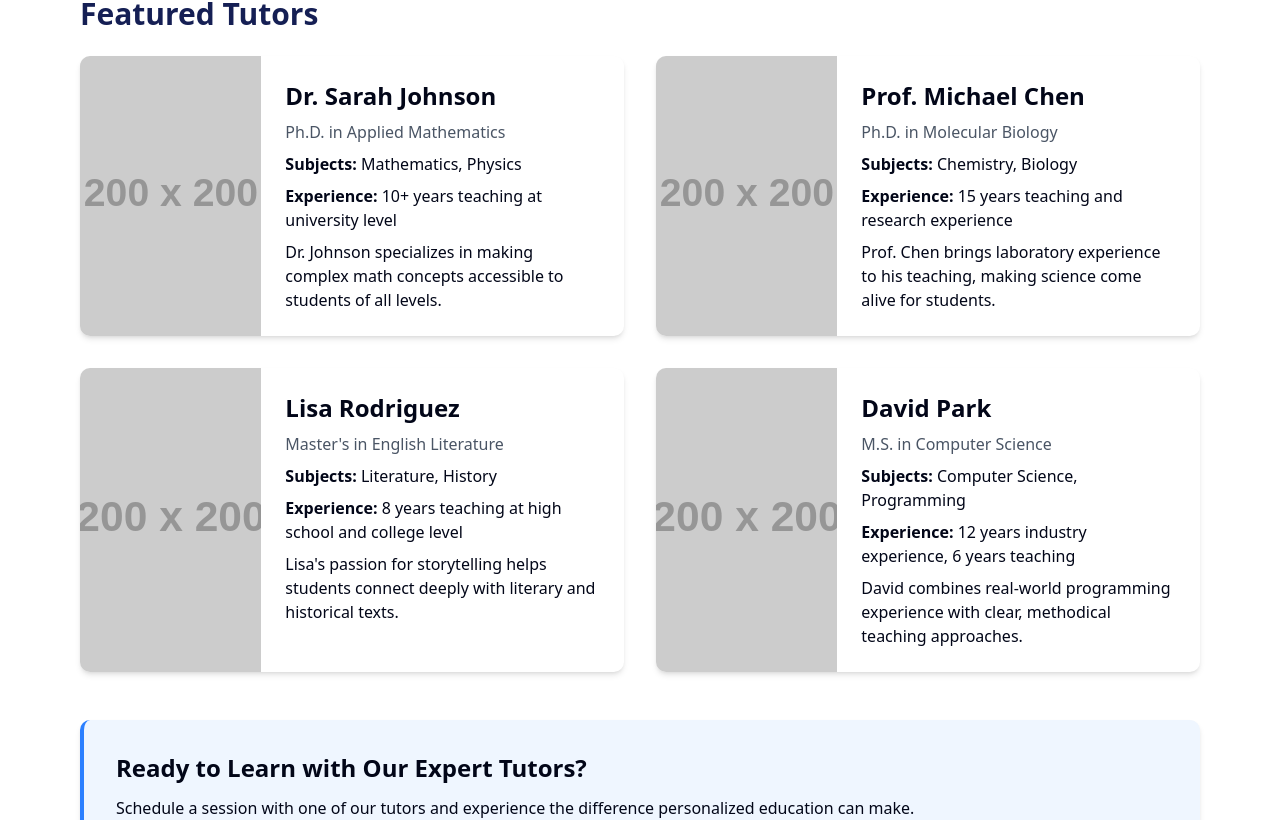
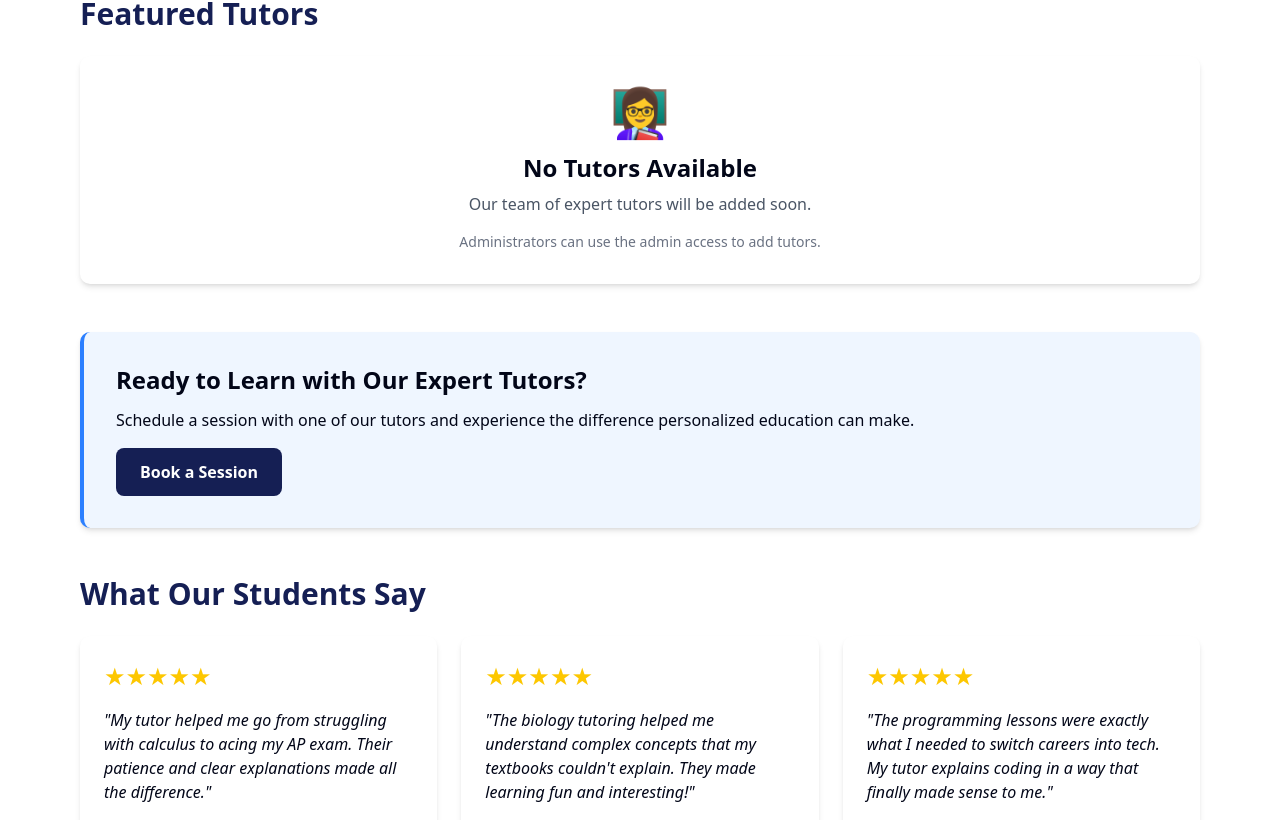
Before and after one commit to GavinCopley/svelte1, a SvelteKit app: page /tutors in a window 1280 px wide. Shown: the part 700-1520 px from the top of the page. Built offline with nearby package versions, Linux system fonts and the light colour scheme.

Commit message:
removed tutors without messing up admin console

```diff
--- a/src/routes/tutors/+page.svelte
+++ b/src/routes/tutors/+page.svelte
@@ -1,59 +1,8 @@
 <script>
   import { onMount } from 'svelte';
 
-  // Use let so we can push new tutors
-  let tutors = [
-    {
-      id: 1,
-      name: "Dr. Sarah Johnson",
-      subjects: ["Mathematics", "Physics"],
-      education: "Ph.D. in Applied Mathematics",
-      experience: "10+ years teaching at university level",
-      bio: "Dr. Johnson specializes in making complex math concepts accessible to students of all levels.",
-      image: "https://placehold.co/200x200?text=SJ"
-    },
-    {
-      id: 2,
-      name: "Prof. Michael Chen",
-      subjects: ["Chemistry", "Biology"],
-      education: "Ph.D. in Molecular Biology",
-      experience: "15 years teaching and research experience",
-      bio: "Prof. Chen brings laboratory experience to his teaching, making science come alive for students.",
-      image: "https://placehold.co/200x200?text=MC"
-    },
-    {
-      id: 3,
-      name: "Lisa Rodriguez",
-      subjects: ["Literature", "History"],
-      education: "Master's in English Literature",
-      experience: "8 years teaching at high school and college level",
-      bio: "Lisa's passion for storytelling helps students connect deeply with literary and historical texts.",
-      image: "https://placehold.co/200x200?text=LR"
-    },
-    {
-      id: 4,
-      name: "David Park",
-      subjects: ["Computer Science", "Programming"],
-      education: "M.S. in Computer Science",
-      experience: "12 years industry experience, 6 years teaching",
-      bio: "David combines real-world programming experience with clear, methodical teaching approaches.",
-      image: "https://placehold.co/200x200?text=DP"
-    }
-  ];
-
-  // Optional: persist to localStorage so added tutors stick around on refresh
-  const LS_KEY = 'wiseowl:tutors';
-  onMount(() => {
-    // First: Load tutors from localStorage
-    try {
-      const saved = JSON.parse(localStorage.getItem(LS_KEY) || 'null');
-      if (Array.isArray(saved) && saved.length) tutors = saved;
-    } catch {}
-  });
-
-  function persist() {
-    try { localStorage.setItem(LS_KEY, JSON.stringify(tutors)); } catch {}
-  }
+  // Initialize empty tutors array
+  let tutors = [];
 
   // Add Tutor form state
   let showForm = false;
@@ -110,7 +59,6 @@
       image: form.image.trim() || `https://placehold.co/200x200?text=${encodeURIComponent(form.name.split(' ').map(n=>n[0]||'').join('').toUpperCase())}`
     };
     tutors = [newTutor, ...tutors]; // add to top
-    persist();
     resetForm();
     showForm = false;
   }
@@ -118,20 +66,25 @@
   // -------- Password modal actions --------
   function openAddTutor() {
     if (!adminAuthed) {
+      console.log('[Admin Modal] Opening password verification modal');
       showPasswordModal = true;
       return;
     }
+    console.log('[Admin Modal] User already authenticated, toggling form');
     showForm = !showForm;
   }
 
   function confirmPassword() {
+    console.log('[Admin Auth] Attempting password verification');
     if (tempPassword === '83120258808') {
+      console.log('[Admin Auth] SUCCESS: Password verified correctly');
       adminAuthed = true;
       pwdError = '';
       tempPassword = '';
       showPasswordModal = false;
       showForm = true; // go straight to the form after success
     } else {
+      console.log('[Admin Auth] FAILED: Incorrect password entered');
       pwdError = 'Incorrect password';
     }
   }
@@ -143,6 +96,7 @@
   }
 
   function handleModalKey(e) {
+    console.log(`[Admin Modal Key] Modal key pressed: "${e.key}"`);
     if (e.key === 'Enter') confirmPassword();
     if (e.key === 'Escape') closeModal();
   }
@@ -154,27 +108,27 @@
   let lastKeyTime = 0;
 
   onMount(() => {
-    // First: Load tutors from localStorage
-    try {
-      const saved = JSON.parse(localStorage.getItem(LS_KEY) || 'null');
-      if (Array.isArray(saved) && saved.length) tutors = saved;
-    } catch {}
-
-    // Second: Set up keyboard listener for admin sequence
+    // Set up keyboard listener for admin sequence
     const listener = (e) => {
       const now = Date.now();
       if (now - lastKeyTime > MAX_GAP_MS) {
         typedBuffer = '';
+        console.log('[Admin Sequence] Reset: Timeout exceeded');
       }
       lastKeyTime = now;
 
       // Only consider single printable characters
       if (e.key && e.key.length === 1) {
         typedBuffer += e.key.toLowerCase();
+        console.log(`[Admin Sequence] Key pressed: "${e.key}" | Current buffer: "${typedBuffer}"`);
+
         if (typedBuffer.length > SECRET.length) {
           typedBuffer = typedBuffer.slice(-SECRET.length);
+          console.log(`[Admin Sequence] Buffer trimmed to: "${typedBuffer}"`);
         }
+
         if (typedBuffer.endsWith(SECRET)) {
+          console.log('[Admin Sequence] SUCCESS: Admin sequence completed!');
           typedBuffer = '';
           openAddTutor();
         }
@@ -321,7 +275,9 @@
   {/if}
 
   <!-- Featured Tutors Grid -->
-  <div class="grid md:grid-cols-2 gap-8 mb-12">
+  <div class="mb-12">
+    {#if tutors.length > 0}
+      <div class="grid md:grid-cols-2 gap-8">
         {#each tutors as tutor (tutor.id)}
           <div class="bg-white rounded-lg overflow-hidden shadow-md flex">
             <div class="w-1/3">
@@ -336,6 +292,15 @@
             </div>
           </div>
         {/each}
+      </div>
+    {:else}
+      <div class="bg-white rounded-lg p-8 text-center shadow-md">
+        <div class="text-5xl mb-4">👩‍🏫</div>
+        <h3 class="text-2xl font-bold mb-2">No Tutors Available</h3>
+        <p class="text-gray-600 mb-4">Our team of expert tutors will be added soon.</p>
+        <p class="text-sm text-gray-500">Administrators can use the admin access to add tutors.</p>
+      </div>
+    {/if}
   </div>
 
   <!-- Call to Action -->
@@ -354,7 +319,7 @@
         <div class="flex items-center mb-4">
           <div class="text-yellow-400 text-2xl">★★★★★</div>
         </div>
-        <p class="italic mb-4">"Dr. Johnson helped me go from struggling with calculus to acing my AP exam. Her patience and clear explanations made all the difference."</p>
+        <p class="italic mb-4">"My tutor helped me go from struggling with calculus to acing my AP exam. Their patience and clear explanations made all the difference."</p>
         <p class="font-bold">- Alex T., High School Senior</p>
       </div>
 
@@ -362,7 +327,7 @@
         <div class="flex items-center mb-4">
           <div class="text-yellow-400 text-2xl">★★★★★</div>
         </div>
-        <p class="italic mb-4">"Prof. Chen's biology tutoring helped me understand complex concepts that my textbooks couldn't explain. He made learning fun and interesting!"</p>
+        <p class="italic mb-4">"The biology tutoring helped me understand complex concepts that my textbooks couldn't explain. They made learning fun and interesting!"</p>
         <p class="font-bold">- Maya R., College Freshman</p>
       </div>
 
@@ -370,7 +335,7 @@
         <div class="flex items-center mb-4">
           <div class="text-yellow-400 text-2xl">★★★★★</div>
         </div>
-        <p class="italic mb-4">"David's programming lessons were exactly what I needed to switch careers into tech. He explains coding in a way that finally made sense to me."</p>
+        <p class="italic mb-4">"The programming lessons were exactly what I needed to switch careers into tech. My tutor explains coding in a way that finally made sense to me."</p>
         <p class="font-bold">- Jamie K., Career Changer</p>
       </div>
     </div>
```
Lines whose indentation alone changed are shown as unchanged.
